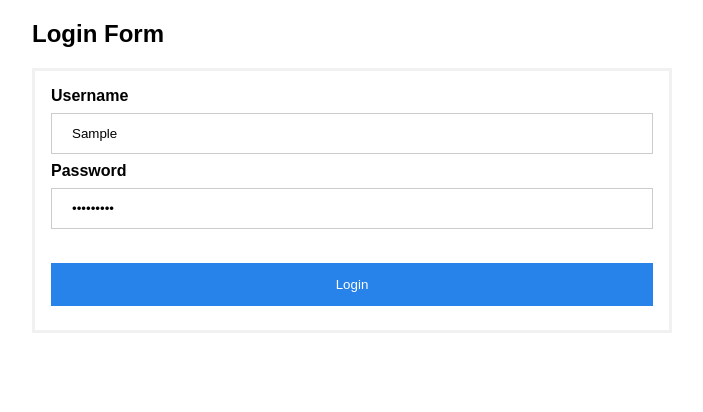
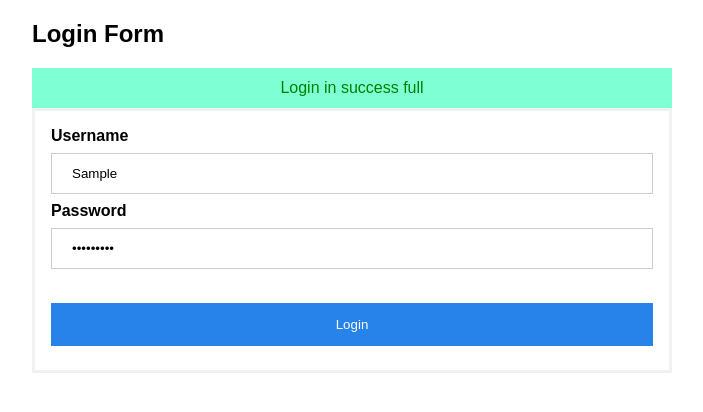
Before and after one commit to RohilPrajapati/Scripting-BCA, a plain HTML site: page validate-using-jquery/index.html in a window 1280 px wide. Both pictures are taken after typing "Sample", "Sample123" into the empty fields and a click on the input "Login". Shown: the whole page, without its empty margins (288-991 px from the left). Drawn offline with nearby package versions, Linux system fonts and the light colour scheme.

Commit message:
update code

```diff
--- a/validate-using-jquery/index.html
+++ b/validate-using-jquery/index.html
@@ -49,12 +49,22 @@
             color: red;
             display: none;
         }
+        .successMsg{
+            color: green;
+            background-color: aquamarine;
+            text-align: center;
+            line-height: 40px;
+            display: none;
+        }
     </style>
 </head>
 
 <body>
     <h2>Login Form</h2>
-    <form id="login-form" onsubmit="event.preventDefault(); validateLogin()">
+    <div class="successMsg">
+
+    </div>
+    <form id="login-form" action="#" onsubmit="event.preventDefault(); validateLogin()">
         <div class="container">
             <label for="user_name"><b>Username</b></label>
             <input type="text" placeholder="Enter your username" name="user_name" id="user-name" />
@@ -96,14 +106,15 @@
                     isValidated = false;
                 }
                 console.log("working")
-                return true
             }
             if (isValidated){
-                console.log("working 2")
+                console.log("working 2");
                 usernameValidation.css('display','none');
                 passwordValidation.css('display','none');
                 // $('#login-form').submit();
-                document.getElementById('login-form').submit();
+                // document.getElementById('login-form').submit();
+                $('.successMsg').text('Login in success full');
+                $('.successMsg').css('display','block')
             }
         }
     </script>
```
